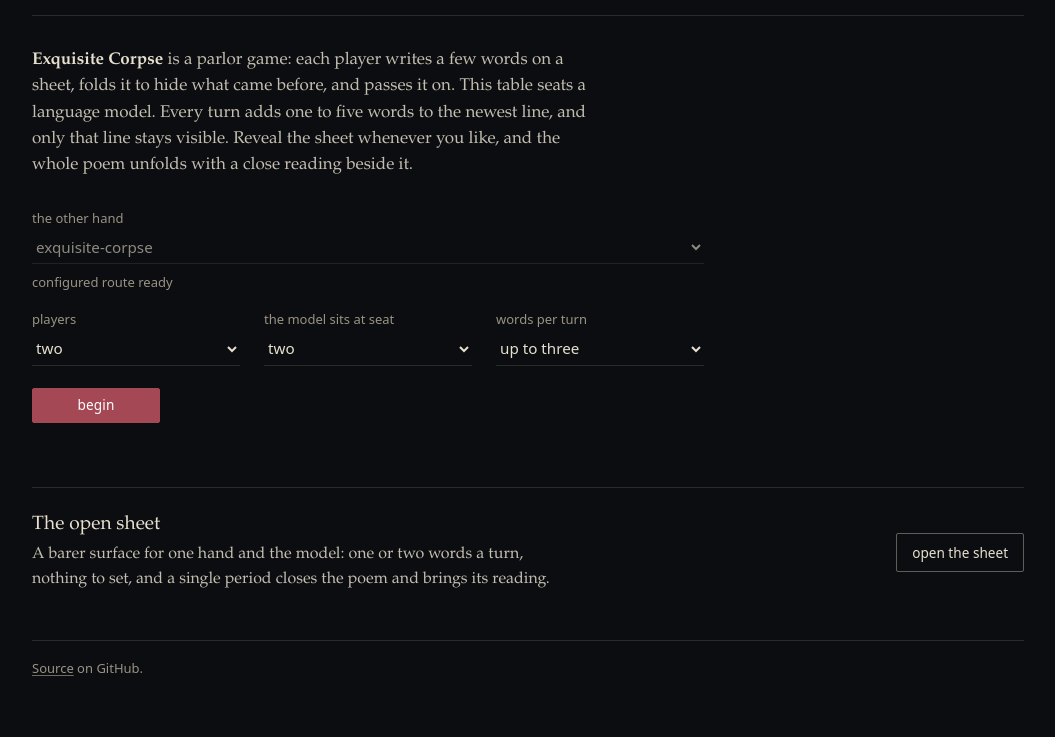
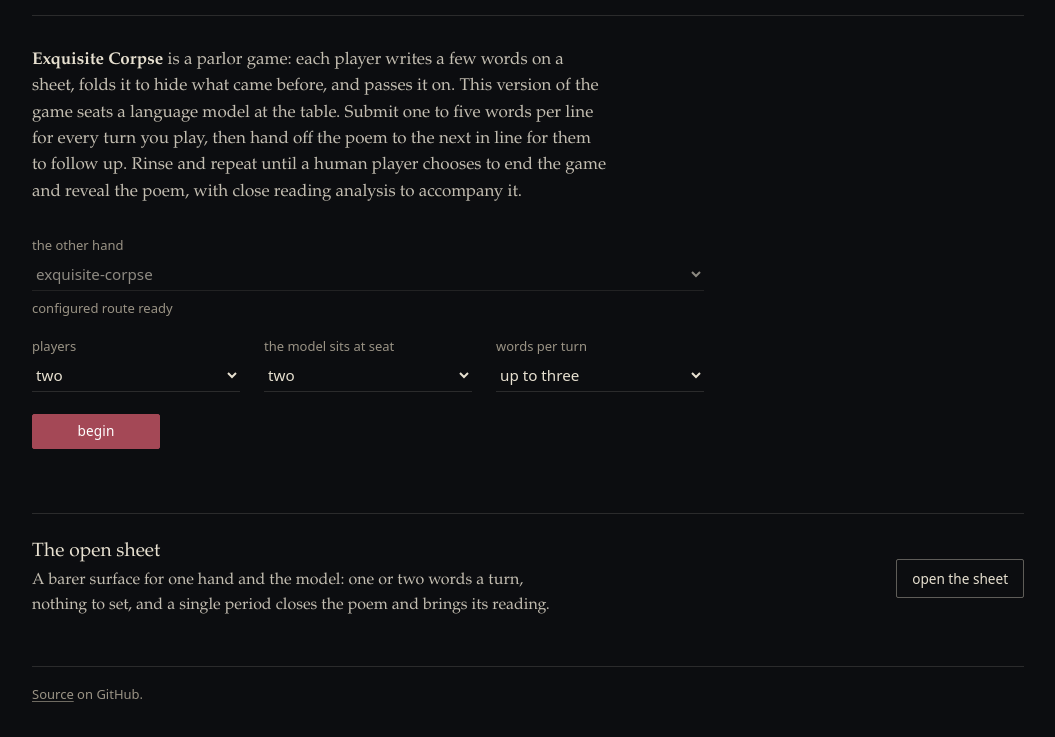
Before and after one commit to milwrite/cadavre-exquis, a website: page index.html in a window 1280 px wide. Shown: the part 84-821 px from the top of the page, without its empty margins (112-1167 px from the left). Before the commit the page ends 800 px from the top, so only its background shows below. Drawn offline with Linux system fonts and the light colour scheme; no server answers.

Commit message:
reword the intro, make the meta description model-neutral

```diff
--- a/index.html
+++ b/index.html
@@ -4,7 +4,7 @@
   <meta charset="UTF-8" />
   <meta name="viewport" content="width=device-width, initial-scale=1.0" />
   <title>Exquisite Corpse — Cadavre Exquis</title>
-  <meta name="description" content="Play exquisite corpse, the Surrealist parlor game, at a table that seats a small Gemma fine-tuned on public-domain surrealist and modernist poetry." />
+  <meta name="description" content="Play exquisite corpse, the Surrealist parlor game, at a table that seats a language model." />
   <link rel="canonical" href="https://milwrite.github.io/cadavre-exquis/" />
   <meta name="theme-color" content="#0C0D10" />
   <meta property="og:type" content="website" />
@@ -574,7 +574,7 @@
 
     <main class="stage" id="stage">
       <section class="intro" id="introSec" aria-label="about the game">
-        <p><strong>Exquisite Corpse</strong> is a parlor game: each player writes a few words on a sheet, folds it to hide what came before, and passes it on. This table seats a language model. Every turn adds one to five words to the newest line, and only that line stays visible. Reveal the sheet whenever you like, and the whole poem unfolds with a close reading beside it.</p>
+        <p><strong>Exquisite Corpse</strong> is a parlor game: each player writes a few words on a sheet, folds it to hide what came before, and passes it on. This version of the game seats a language model at the table. Submit one to five words per line for every turn you play, then hand off the poem to the next in line for them to follow up. Rinse and repeat until a human player chooses to end the game and reveal the poem, with close reading analysis to accompany it.</p>
       </section>
 
       <section class="table" id="tableSec" aria-label="setting the table">
```
